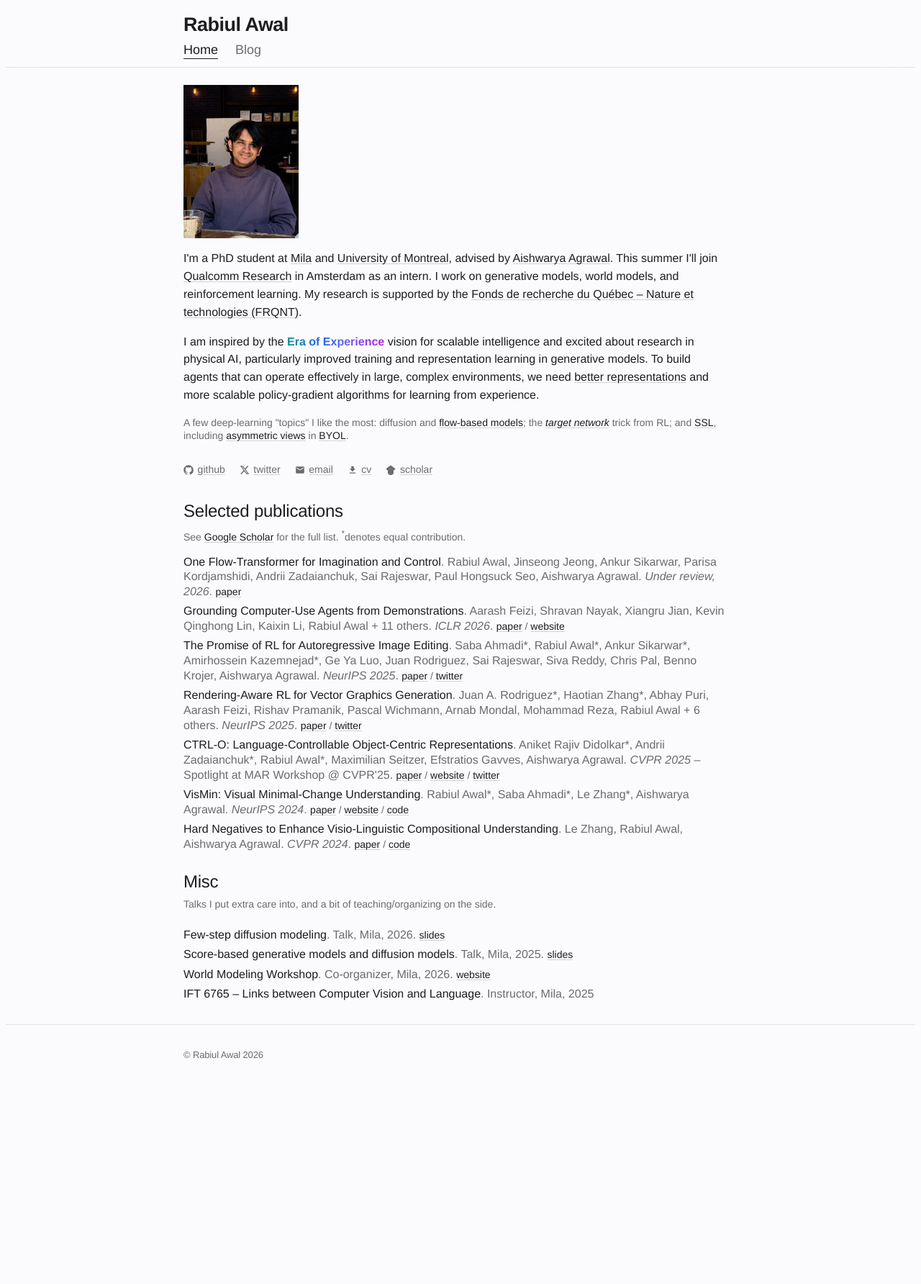
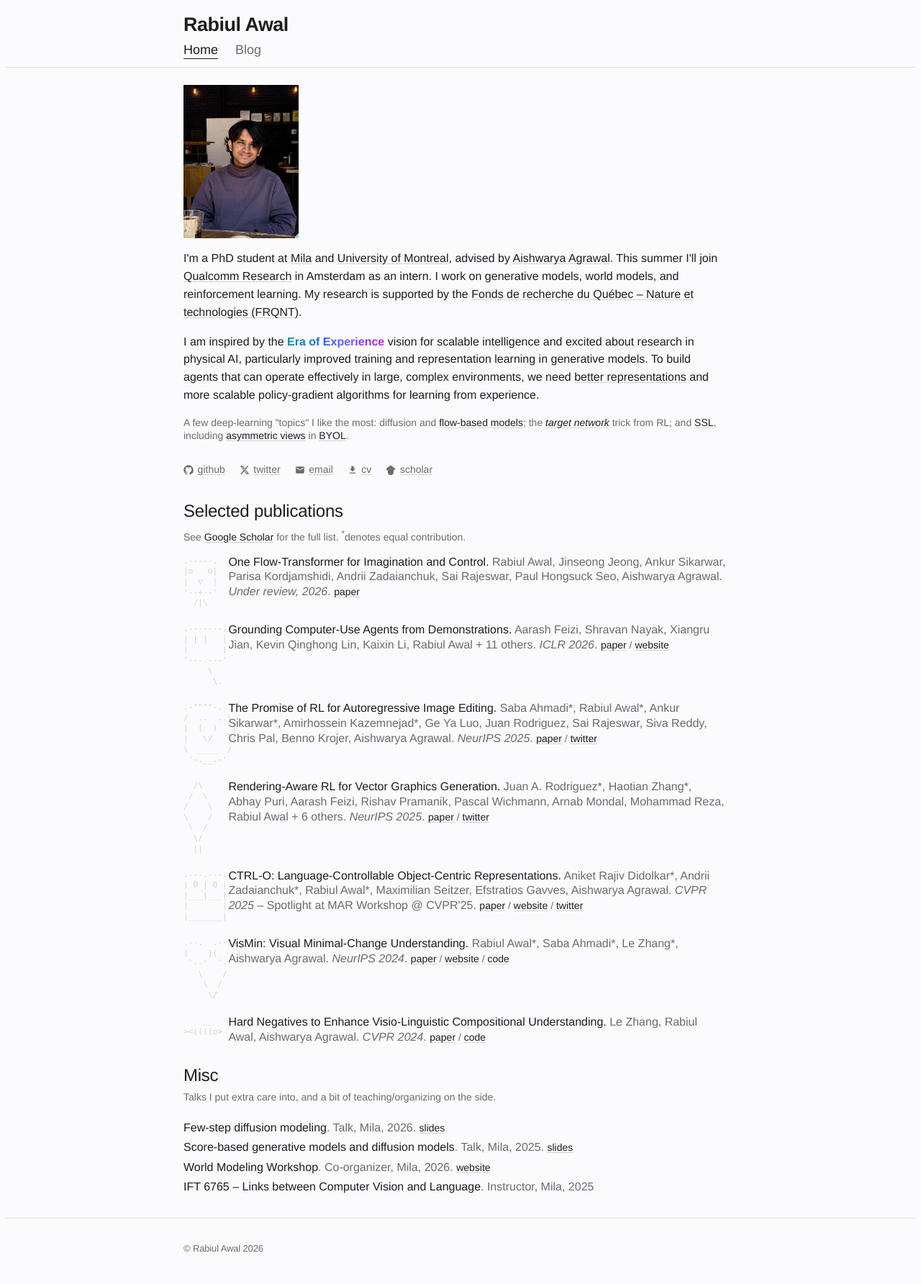
Before and after one commit to rabiulcste/rabiulcste.github.io, a Jekyll site: the page built from index.html, in a window 1280 px wide. Shown: the whole page at 72% size. Built offline with Jekyll 4.4.1, drawn with Linux system fonts in a browser that asks for light colours; before the commit the page ends 1516 px from its top, so only the background shows below that.

Commit message:
Add small ASCII glyphs to publication list, unpublish ACM ICPC post
Give each Selected Publications entry a small quiet ASCII-art glyph
themed to the paper's subject (robot, cursor, portrait, pen nib, lego
brick, leaves, fish), rendered muted and monospace to the left of the
entry text. Also fix a sub-pixel clipping bug where taller glyphs lost
their bottom row, and move sentence-ending periods inside the bold
title instead of trailing in muted text. Unpublish one more low-value
old post via published: false.

Co-Authored-By: Claude Sonnet 5 <noreply@anthropic.com>

```diff
--- a/_includes/pages/about-research.html
+++ b/_includes/pages/about-research.html
@@ -2,17 +2,47 @@
 <p class="publication-list-note">See <a href="https://scholar.google.ca/citations?user=oOcLfUMAAAAJ&hl=en" target="_blank">Google Scholar</a> for the full list. <sup>*</sup>denotes equal contribution.</p>
 
 <div class="publication-list" aria-label="Selected publications">
-  <p class="list-entry"><strong class="list-entry-title">One Flow-Transformer for Imagination and Control</strong>. Rabiul Awal, Jinseong Jeong, Ankur Sikarwar, Parisa Kordjamshidi, Andrii Zadaianchuk, Sai Rajeswar, Paul Hongsuck Seo, Aishwarya Agrawal. <em>Under review, 2026</em>. <span class="link-group"><a href="https://drive.google.com/file/d/10zf-t6m6gAShmdtMlVFFv2yhjZFyQJ5y/view?usp=drive_link" target="_blank" rel="noopener noreferrer">paper</a></span></p>
+  <div class="list-entry"><pre class="entry-art" aria-hidden="true">.-----.
+|o   o|
+|  ▽  |
+'--+--'
+  /|\</pre><p class="entry-text"><strong class="list-entry-title">One Flow-Transformer for Imagination and Control.</strong> Rabiul Awal, Jinseong Jeong, Ankur Sikarwar, Parisa Kordjamshidi, Andrii Zadaianchuk, Sai Rajeswar, Paul Hongsuck Seo, Aishwarya Agrawal. <em>Under review, 2026</em>. <span class="link-group"><a href="https://drive.google.com/file/d/10zf-t6m6gAShmdtMlVFFv2yhjZFyQJ5y/view?usp=drive_link" target="_blank" rel="noopener noreferrer">paper</a></span></p></div>
 
-  <p class="list-entry"><strong class="list-entry-title">Grounding Computer-Use Agents from Demonstrations</strong>. Aarash Feizi, Shravan Nayak, Xiangru Jian, Kevin Qinghong Lin, Kaixin Li, Rabiul Awal + 11 others. <em>ICLR 2026</em>. <span class="link-group"><a href="https://arxiv.org/abs/2511.07332" target="_blank" rel="noopener noreferrer">paper</a> / <a href="https://groundcua.github.io/" target="_blank" rel="noopener noreferrer">website</a></span></p>
+  <div class="list-entry"><pre class="entry-art" aria-hidden="true">.-------.
+| [ ]   |
+|       |
+'---.---'
+     \
+      \.</pre><p class="entry-text"><strong class="list-entry-title">Grounding Computer-Use Agents from Demonstrations.</strong> Aarash Feizi, Shravan Nayak, Xiangru Jian, Kevin Qinghong Lin, Kaixin Li, Rabiul Awal + 11 others. <em>ICLR 2026</em>. <span class="link-group"><a href="https://arxiv.org/abs/2511.07332" target="_blank" rel="noopener noreferrer">paper</a> / <a href="https://groundcua.github.io/" target="_blank" rel="noopener noreferrer">website</a></span></p></div>
 
-  <p class="list-entry"><strong class="list-entry-title">The Promise of RL for Autoregressive Image Editing</strong>. Saba Ahmadi*, Rabiul Awal*, Ankur Sikarwar*, Amirhossein Kazemnejad*, Ge Ya Luo, Juan Rodriguez, Sai Rajeswar, Siva Reddy, Chris Pal, Benno Krojer, Aishwarya Agrawal. <em>NeurIPS 2025</em>. <span class="link-group"><a href="https://www.arxiv.org/abs/2508.01119" target="_blank" rel="noopener noreferrer">paper</a> / <a href="https://x.com/_rabiulawal/status/1952769807767503181" target="_blank" rel="noopener noreferrer">twitter</a></span></p>
+  <div class="list-entry"><pre class="entry-art" aria-hidden="true">.-""""-.
+/  ..  ..\
+|  (  )   |
+|   \/    |
+\  ____  /
+ '-.__.-'</pre><p class="entry-text"><strong class="list-entry-title">The Promise of RL for Autoregressive Image Editing.</strong> Saba Ahmadi*, Rabiul Awal*, Ankur Sikarwar*, Amirhossein Kazemnejad*, Ge Ya Luo, Juan Rodriguez, Sai Rajeswar, Siva Reddy, Chris Pal, Benno Krojer, Aishwarya Agrawal. <em>NeurIPS 2025</em>. <span class="link-group"><a href="https://www.arxiv.org/abs/2508.01119" target="_blank" rel="noopener noreferrer">paper</a> / <a href="https://x.com/_rabiulawal/status/1952769807767503181" target="_blank" rel="noopener noreferrer">twitter</a></span></p></div>
 
-  <p class="list-entry"><strong class="list-entry-title">Rendering-Aware RL for Vector Graphics Generation</strong>. Juan A. Rodriguez*, Haotian Zhang*, Abhay Puri, Aarash Feizi, Rishav Pramanik, Pascal Wichmann, Arnab Mondal, Mohammad Reza, Rabiul Awal + 6 others. <em>NeurIPS 2025</em>. <span class="link-group"><a href="https://arxiv.org/abs/2505.20793" target="_blank" rel="noopener noreferrer">paper</a> / <a href="https://x.com/_akhaliq/status/1927787506424041780" target="_blank" rel="noopener noreferrer">twitter</a></span></p>
+  <div class="list-entry"><pre class="entry-art" aria-hidden="true">  /\
+ /  \
+/    \
+\    /
+ \  /
+  \/
+  ||</pre><p class="entry-text"><strong class="list-entry-title">Rendering-Aware RL for Vector Graphics Generation.</strong> Juan A. Rodriguez*, Haotian Zhang*, Abhay Puri, Aarash Feizi, Rishav Pramanik, Pascal Wichmann, Arnab Mondal, Mohammad Reza, Rabiul Awal + 6 others. <em>NeurIPS 2025</em>. <span class="link-group"><a href="https://arxiv.org/abs/2505.20793" target="_blank" rel="noopener noreferrer">paper</a> / <a href="https://x.com/_akhaliq/status/1927787506424041780" target="_blank" rel="noopener noreferrer">twitter</a></span></p></div>
 
-  <p class="list-entry"><strong class="list-entry-title">CTRL-O: Language-Controllable Object-Centric Representations</strong>. Aniket Rajiv Didolkar*, Andrii Zadaianchuk*, Rabiul Awal*, Maximilian Seitzer, Efstratios Gavves, Aishwarya Agrawal. <em>CVPR 2025</em> &ndash; Spotlight at MAR Workshop @ CVPR'25. <span class="link-group"><a href="https://arxiv.org/abs/2503.21747" target="_blank" rel="noopener noreferrer">paper</a> / <a href="https://ctrl-o-paper.github.io/" target="_blank" rel="noopener noreferrer">website</a> / <a href="https://x.com/Aniket_d98/status/1894931395018928262" target="_blank" rel="noopener noreferrer">twitter</a></span></p>
+  <div class="list-entry"><pre class="entry-art" aria-hidden="true">.---.---.
+| O | O |
+|___|___|
+|       |
+|_______|</pre><p class="entry-text"><strong class="list-entry-title">CTRL-O: Language-Controllable Object-Centric Representations.</strong> Aniket Rajiv Didolkar*, Andrii Zadaianchuk*, Rabiul Awal*, Maximilian Seitzer, Efstratios Gavves, Aishwarya Agrawal. <em>CVPR 2025</em> &ndash; Spotlight at MAR Workshop @ CVPR'25. <span class="link-group"><a href="https://arxiv.org/abs/2503.21747" target="_blank" rel="noopener noreferrer">paper</a> / <a href="https://ctrl-o-paper.github.io/" target="_blank" rel="noopener noreferrer">website</a> / <a href="https://x.com/Aniket_d98/status/1894931395018928262" target="_blank" rel="noopener noreferrer">twitter</a></span></p></div>
 
-  <p class="list-entry"><strong class="list-entry-title">VisMin: Visual Minimal-Change Understanding</strong>. Rabiul Awal*, Saba Ahmadi*, Le Zhang*, Aishwarya Agrawal. <em>NeurIPS 2024</em>. <span class="link-group"><a href="https://arxiv.org/pdf/2407.16772" target="_blank" rel="noopener noreferrer">paper</a> / <a href="https://vismin.net/" target="_blank" rel="noopener noreferrer">website</a> / <a href="https://github.com/rabiulcste/vismin" target="_blank" rel="noopener noreferrer">code</a></span></p>
+  <div class="list-entry"><pre class="entry-art" aria-hidden="true">.--.  .--.
+(    )(    )
+ `--'  `--'
+   \    /
+    \  /
+     \/</pre><p class="entry-text"><strong class="list-entry-title">VisMin: Visual Minimal-Change Understanding.</strong> Rabiul Awal*, Saba Ahmadi*, Le Zhang*, Aishwarya Agrawal. <em>NeurIPS 2024</em>. <span class="link-group"><a href="https://arxiv.org/pdf/2407.16772" target="_blank" rel="noopener noreferrer">paper</a> / <a href="https://vismin.net/" target="_blank" rel="noopener noreferrer">website</a> / <a href="https://github.com/rabiulcste/vismin" target="_blank" rel="noopener noreferrer">code</a></span></p></div>
 
-  <p class="list-entry"><strong class="list-entry-title">Hard Negatives to Enhance Visio-Linguistic Compositional Understanding</strong>. Le Zhang, Rabiul Awal, Aishwarya Agrawal. <em>CVPR 2024</em>. <span class="link-group"><a href="https://openaccess.thecvf.com/content/CVPR2024/html/Zhang_Contrasting_Intra-Modal_and_Ranking_Cross-Modal_Hard_Negatives_to_Enhance_Visio-Linguistic_CVPR_2024_paper.html" target="_blank" rel="noopener noreferrer">paper</a> / <a href="https://github.com/lezhang7/Enhance-FineGrained" target="_blank" rel="noopener noreferrer">code</a></span></p>
+  <div class="list-entry"><pre class="entry-art" aria-hidden="true">    __
+&gt;&lt;((((o&gt;</pre><p class="entry-text"><strong class="list-entry-title">Hard Negatives to Enhance Visio-Linguistic Compositional Understanding.</strong> Le Zhang, Rabiul Awal, Aishwarya Agrawal. <em>CVPR 2024</em>. <span class="link-group"><a href="https://openaccess.thecvf.com/content/CVPR2024/html/Zhang_Contrasting_Intra-Modal_and_Ranking_Cross-Modal_Hard_Negatives_to_Enhance_Visio-Linguistic_CVPR_2024_paper.html" target="_blank" rel="noopener noreferrer">paper</a> / <a href="https://github.com/lezhang7/Enhance-FineGrained" target="_blank" rel="noopener noreferrer">code</a></span></p></div>
 </div>
```
Also changed, not shown: _posts/cp/2016-05-20-acmicpc2016.md (+1 -0 lines), css/rabiul-blog.css (+22 -0 lines), css/rabiul-blog.min.css.
